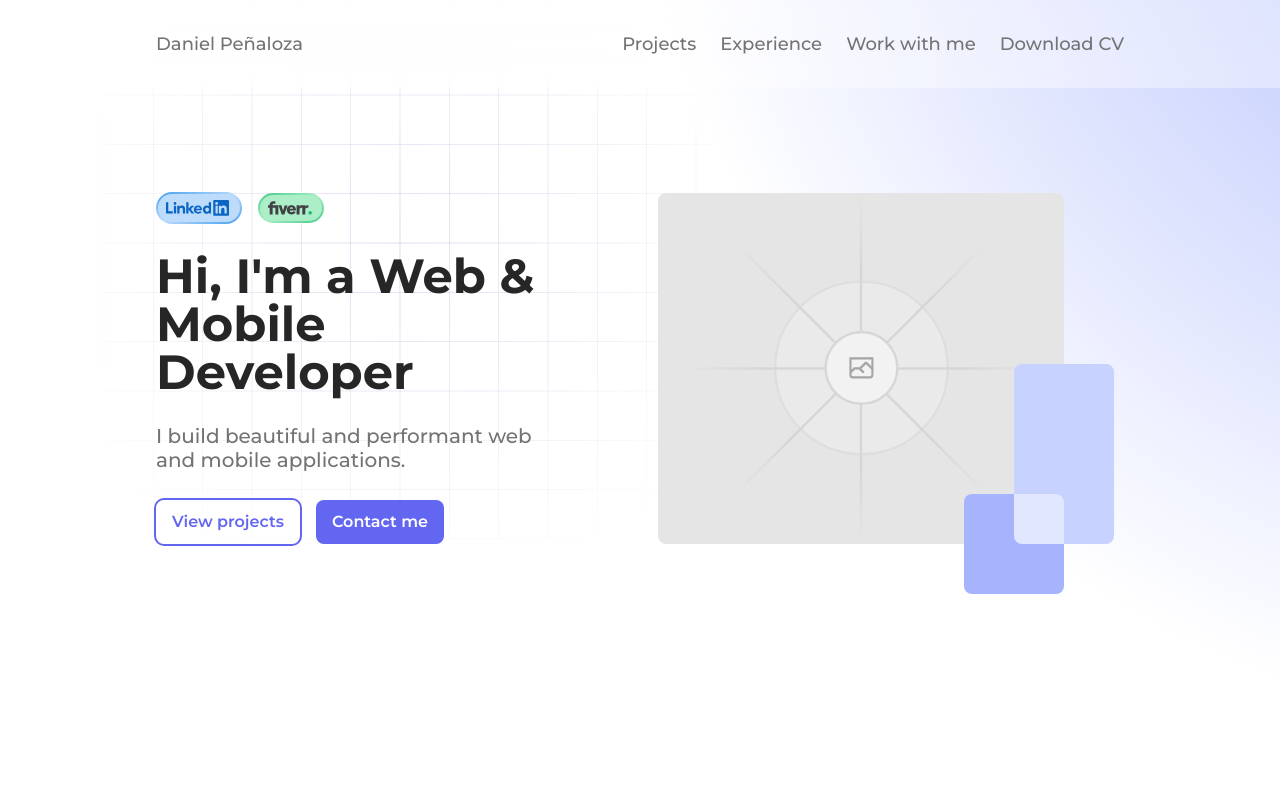
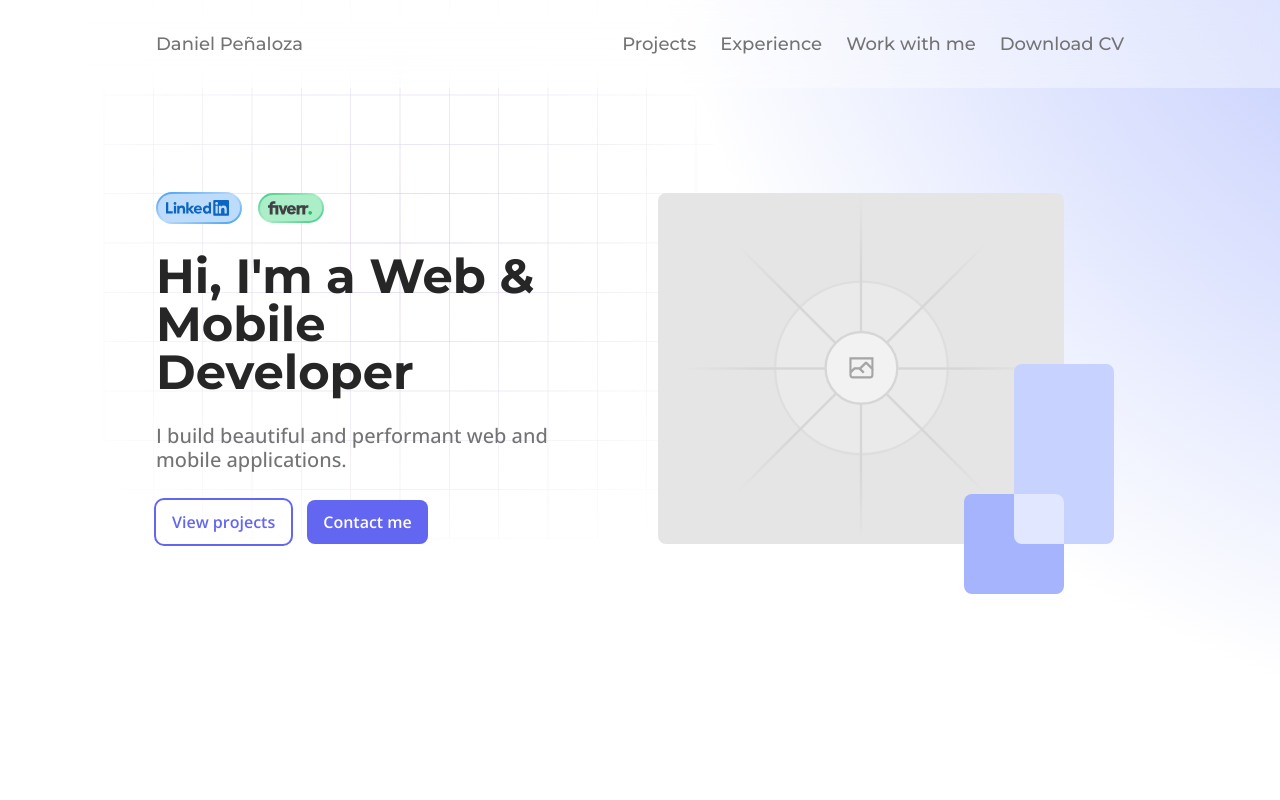
Before and after one commit to aziz3d/portfolio, a Next.js app: page / in a window 1280 px wide. Shown: the top 800 px of the page. Built offline with nearby package versions, Linux system fonts and the light colour scheme.

Commit message:
style: :lipstick: Change fonts
Change font combination from Inter/Montserrat to Open Sans/Montserrat

```diff
--- a/src/app/layout.tsx
+++ b/src/app/layout.tsx
@@ -1,14 +1,15 @@
 import type { Metadata } from "next";
-import { Inter, Montserrat } from "next/font/google";
+import { Open_Sans, Montserrat } from "next/font/google";
 import "./global.css";
 
 import Providers from "./providers";
 import { Footer, Navbar } from "@/components";
 
-const inter = Inter({ subsets: ["latin"] });
+const opensans = Open_Sans({ subsets: ["latin"] });
 
 const montserrat = Montserrat({
 	subsets: ["latin"],
+	variable: "--font-montserrat",
 });
 
 export const metadata: Metadata = {
@@ -28,7 +29,7 @@ export default function RootLayout({
 	return (
 		<html lang="en" suppressHydrationWarning>
 			<body
-				className={`${inter.className} ${montserrat.className} bg-white`}
+				className={`${opensans.className} ${montserrat.variable} bg-white`}
 			>
 				<Providers>
 					<Navbar />
```
